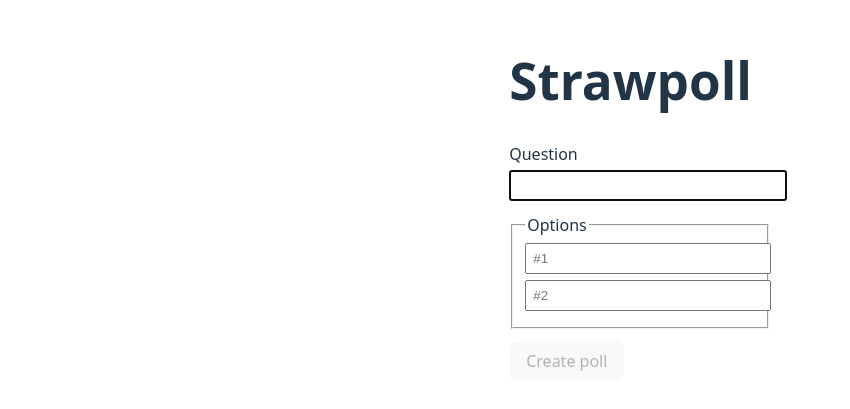
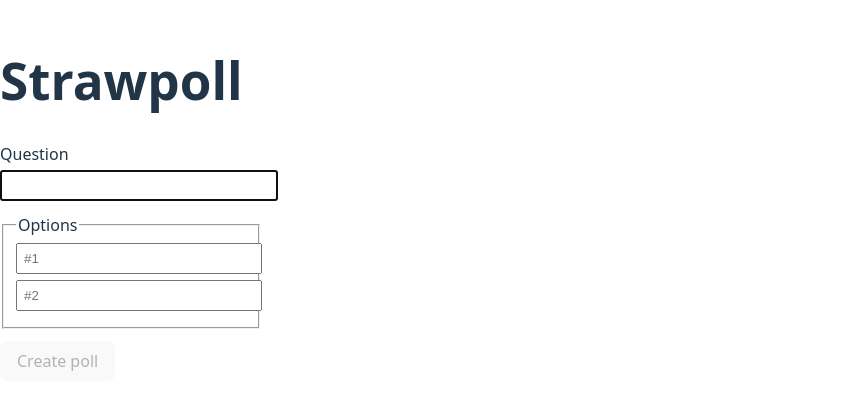
Before and after one commit to mic-max/strawpoll-v3, a React (Vite) app in the folder vite-project/: page / in a window 1280 px wide. Shown: the part 201-610 px from the top of the page, without its empty margins (0-850 px from the left). Built offline with nearby package versions, Linux system fonts and the light colour scheme.

Commit message:
Delete App.css

```diff
--- a/vite-project/src/App.css
+++ /dev/null
@@ -1,3 +0,0 @@
-#root {
-  margin: 0 auto;
-}
--- a/vite-project/src/App.tsx
+++ b/vite-project/src/App.tsx
@@ -1,8 +1,6 @@
 import { BrowserRouter as Router, Routes, Route } from "react-router-dom";
 import CreatePollForm from "./components/CreatePollForm";
 import VotePoll from "./components/VotePoll";
-
-import './App.css'
 
 function App() {
   return (
```
